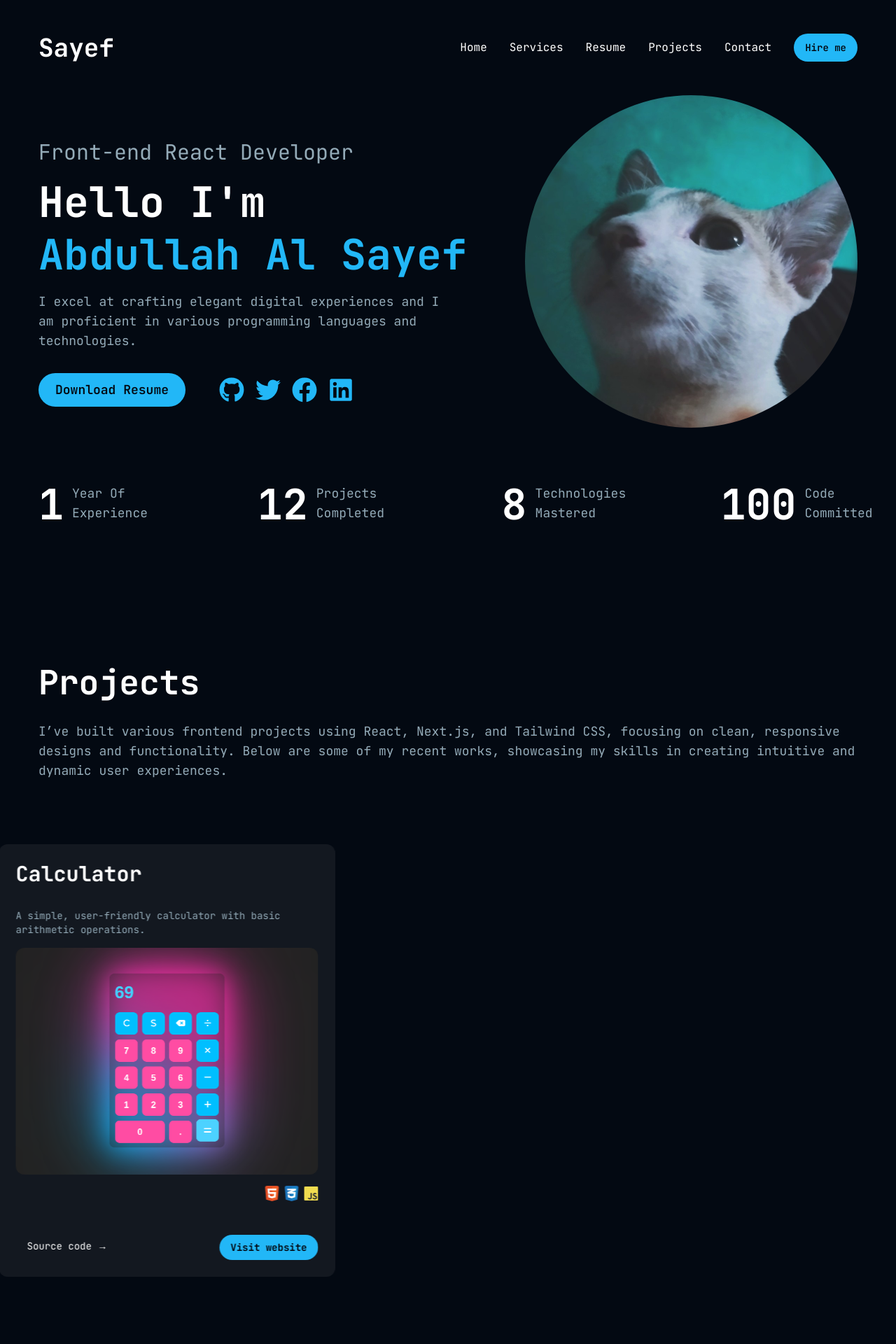
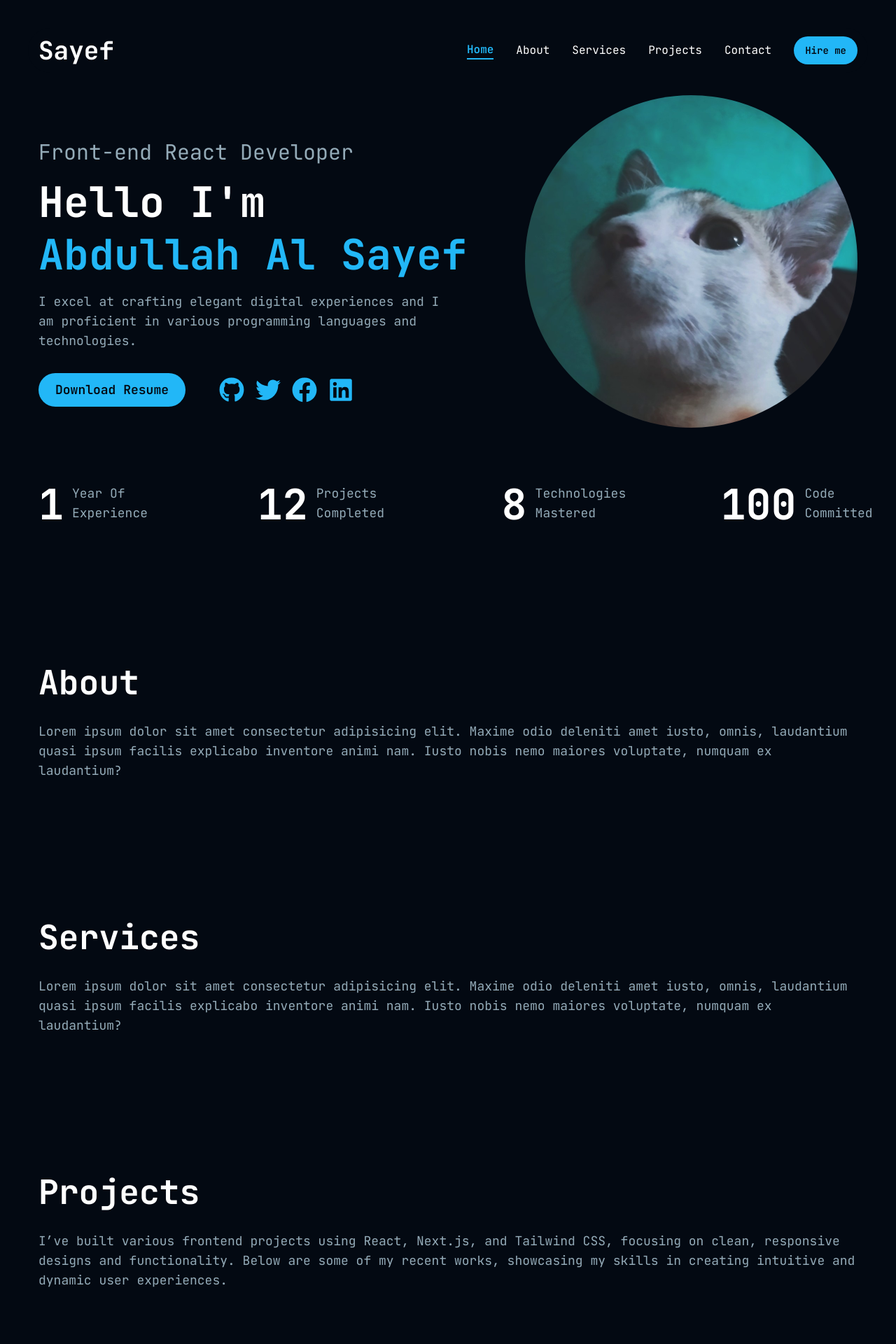
Before and after one commit to blckdrgn03/new-portfolio, a Next.js app: page / in a window 1280 px wide. Shown: the top 1920 px of the page at 70% size. Built offline with nearby package versions, Linux system fonts and the light colour scheme.

Commit message:
updated header

```diff
--- a/app/layout.jsx
+++ b/app/layout.jsx
@@ -15,7 +15,7 @@ export const metadata = {
 
 export default function RootLayout({ children }) {
   return (
-    <html lang="en" className="h-screen overflow-y-scroll scrollbar-thin scrollbar-thumb-accent scrollbar-thumb-rounded scrollbar-track-transparent">
+    <html lang="en" className="h-screen overflow-y-scroll scrollbar-thin scrollbar-thumb-accent scrollbar-thumb-rounded scrollbar-track-transparent scroll-smooth">
       <body
         className={`${jetbrainsMono.variable} antialiased bg-primary text-slate`}
       >
--- a/app/page.jsx
+++ b/app/page.jsx
@@ -1,11 +1,17 @@
+import About from "@/components/about";
+import Contact from "@/components/contact";
 import Home from "@/components/home";
 import Projects from "@/components/projects";
+import Services from "@/components/services";
 
 export default function Page() {
     return (
         <main>
             <Home />
+            <About />
+            <Services />
             <Projects />
+            <Contact />
         </main>
     );
 }
--- /dev/null
+++ b/components/about.jsx
@@ -0,0 +1,10 @@
+
+export default function About() {
+
+    return (
+        <section id="about" className="mx-auto pt-[1rem] mt-[4rem] md:mt-[6.5rem] lg:mt-[9rem] xl:pt-[2rem] xl:mt-[10.5rem]">
+            <h1 className="container md:text-4xl text-white text-3xl lg:text-5xl font-bold text-center xl:text-left pb-4 xl:pb-8">About</h1>
+            <p className="container text-sm md:text-md lg:text-lg text-center xl:text-left">Lorem ipsum dolor sit amet consectetur adipisicing elit. Maxime odio deleniti amet iusto, omnis, laudantium quasi ipsum facilis explicabo inventore animi nam. Iusto nobis nemo maiores voluptate, numquam ex laudantium?</p>
+        </section>
+    );
+}
--- /dev/null
+++ b/components/contact.jsx
@@ -0,0 +1,9 @@
+export default function Contact() {
+
+    return (
+        <section id="contact" className="mx-auto pt-[1rem] mt-[4rem] md:mt-[6.5rem] lg:mt-[9rem] xl:pt-[2rem] xl:mt-[10.5rem]">
+            <h1 className="container md:text-4xl text-white text-3xl lg:text-5xl font-bold text-center xl:text-left pb-4 xl:pb-8">Contact</h1>
+            <p className="container text-sm md:text-md lg:text-lg text-center xl:text-left">Lorem ipsum dolor sit amet consectetur adipisicing elit. Maxime odio deleniti amet iusto, omnis, laudantium quasi ipsum facilis explicabo inventore animi nam. Iusto nobis nemo maiores voluptate, numquam ex laudantium?</p>
+        </section>
+    );
+}
--- a/components/header.jsx
+++ b/components/header.jsx
@@ -5,37 +5,64 @@ import { HiMenuAlt4 } from "react-icons/hi";
 import { usePathname } from 'next/navigation';
 import {
   Sheet,
-  SheetClose,
   SheetContent,
-  SheetDescription,
-  SheetFooter,
-  SheetHeader,
-  SheetTitle,
   SheetTrigger,
 } from "@/components/ui/sheet"
+import { useEffect, useState } from "react";
 
 export default function Header() {
-    const currentPath = usePathname();
+    const [activeSection, setActiveSection] = useState('');
+    const [scrollPosition, setScrollPosition] = useState(0);
+    const [isVisible, setIsVisible] = useState(true);
 
+  // Detect the current section
+  useEffect(() => {
+    const sections = document.querySelectorAll('section');
+    const handleScroll = () => {
+      const currentPosition = window.scrollY;
+      let currentSection = '';
 
+      sections.forEach((section) => {
+        const sectionTop = section.offsetTop;
+        const sectionHeight = section.clientHeight;
+        if (currentPosition >= sectionTop - 150) {
+          currentSection = section.getAttribute('id');
+        }
+      });
+
+      setActiveSection(currentSection);
+
+      // Hide/Show Navbar
+      if (currentPosition > scrollPosition && currentPosition > 75) {
+        setIsVisible(false); // Hide navbar when scrolling down
+      } else {
+        setIsVisible(true); // Show navbar when scrolling up
+      }
+      setScrollPosition(currentPosition);
+    };
+
+    window.addEventListener('scroll', handleScroll);
+
+    return () => window.removeEventListener('scroll', handleScroll);
+  }, [scrollPosition]);
 
     return (
-        <header className="my-4 mx-auto text-white py-4 rounded-full xl:my-9 xl:py-3 container flex items-center justify-end md:justify-between">
+        <header className={`${isVisible ? "" : "-translate-y-[10rem]"} transition-all duration-200 fixed top-1 -translate-x-1/2 z-10 left-1/2 text-white py-4 bg-primary rounded-full xl:my-9 xl:py-3 container flex items-center justify-end md:justify-between`}>
             <a className="group font-bold hidden md:block capitalize text-4xl" href="#home"><h1>sayef</h1></a>
             <div className="hidden xl:flex gap-8">
                 <nav className="flex justify-center gap-8 items-center">
                     {links.map((link, i) => {
-                        return <a className={`${currentPath == link.path && "text-accent border-b-accent border-b-2"} hover:text-accent transition-all duration-300 capitalize`}  key={i} href={link.path}>{link.name}</a>;
+                        return <a className={`${activeSection == link.name && "text-accent font-semibold border-b-accent border-b-2"} hover:text-accent transition-all duration-300 capitalize`}  key={i} href={link.path}>{link.name}</a>;
                     })}
                 </nav>
                 <Button className="font-semibold bg-accent text-primary rounded-full hover:bg-accent-hover">Hire me</Button>
             </div>
-            <MobileMenu />
+            <MobileMenu activeSection={activeSection}/>
         </header>
     )
 }
 
-function MobileMenu() {
+function MobileMenu({ activeSection }) {
     const currentPath = usePathname();
     console.log(currentPath)
   return (
@@ -48,7 +75,7 @@ function MobileMenu() {
 
         <div className="flex h-screen flex-col justify-center items-center gap-8 py-4">
             {links.map((link, i) => {
-                        return <a className={`${currentPath == link.path && "text-accent border-accent border-b-2"} hover:text-accent transition-all duration-300 capitalize text-2xl md:text-3xl`}  key={i} href={link.path}>{link.name}</a>;
+                        return <a className={`${activeSection == link.name && "text-accent font-semibold"} hover:text-accent transition-all duration-300 capitalize text-2xl md:text-3xl`}  key={i} href={link.path}>{link.name}</a>;
                     })}
         </div>
 
@@ -63,13 +90,14 @@ let links = [
             path: "#home"
         },
         {
+            name: "about",
+            path: "#about"
+        },
+        {
             name: "services",
             path: "#services"
         },
-        {
-            name: "resume",
-            path: "#resume"
-        },
+
         {
             name: "projects",
             path: "#projects"
--- a/components/home.jsx
+++ b/components/home.jsx
@@ -6,7 +6,8 @@ import Image from "next/image";
 export default function Home() {
     return (
         <>
-            <section id="home" className="container mx-auto flex flex-col items-center xl:flex-row-reverse justify-between">
+            <section id="home" className="container pt-[8.5rem]">
+                <div className=" flex flex-col items-center xl:flex-row-reverse justify-between mx-auto">
                     <div className="relative rounded-full overflow-hidden xl:pb-0 h-[250px] w-[250px] md:h-[275px] md:w-[275px] md:h-[300px] md:w-[300px] xl:h-[475px] xl:w-[475px] mb-8">
                         <Image className="object-cover absolute" alt="Sayef" fill quality={100} src="/pic.png"/>
                     </div>
@@ -17,8 +18,10 @@ export default function Home() {
                         <p className="xl:w-[54ch] text-sm md:text-md lg:text-lg text-center xl:text-left pb-8 xl:pb-8">I excel at crafting elegant digital experiences and I am proficient in various programming languages and technologies.</p>
                         <Socials />
                     </div>
+                </div>
+                <Stats />
             </section>
-            <Stats />
+
 
         </>
 
--- a/components/projects.jsx
+++ b/components/projects.jsx
@@ -6,13 +6,11 @@ export default function Projects() {
 
 
     return (
-        <section id="projects" className="mb-12 mx-auto mt-[5rem] md:mt-[7.5rem] lg:mt-[10rem] xl:mt-[12.5rem]">
+        <section id="projects" className="mx-auto pt-[1rem] mt-[4rem] md:mt-[6.5rem] lg:mt-[9rem] xl:pt-[2rem] xl:mt-[10.5rem]">
             <h1 className="container md:text-4xl text-white text-3xl lg:text-5xl font-bold text-center xl:text-left pb-4 xl:pb-8">Projects</h1>
             <p className="container text-sm md:text-md lg:text-lg text-center xl:text-left">I’ve built various frontend projects using React, Next.js, and Tailwind CSS, focusing on clean, responsive designs and functionality. Below are some of my recent works, showcasing my skills in creating intuitive and dynamic user experiences.</p>
 
             <RealProjects />
-
-            <p className="text-sm md:text-md lg:text-lg text-center xl:text-left">I’ve built various frontend projects using React, Next.js, and Tailwind CSS, focusing on clean, responsive designs and functionality. Below are some of my recent works, showcasing my skills in creating intuitive and dd CSS, focusing on clean, responsive designs and functionality. Below are some of my recent works, showcasing my skills in creating intuitive and dynamic d CSS, focusing on clean, responsive designs and functionality. Below are some of my recent works, showcasing my skills in creating intuitive and dynamic d CSS, focusing on clean, responsive designs and functionality. Below are some of my recent works, showcasing my skills in creating intuitive and dynamic d CSS, focusing on clean, responsive designs and functionality. Below are some of my recent works, showcasing my skills in creating intuitive and dynamic d CSS, focusing on clean, responsive designs and functionality. Below are some of my recent works, showcasing my skills in creating intuitive and dynamic ynamic user experiences.</p>
         </section>
     );
 }
--- /dev/null
+++ b/components/services.jsx
@@ -0,0 +1,10 @@
+
+export default function Services() {
+
+    return (
+        <section id="services" className="mx-auto pt-[1rem] mt-[4rem] md:mt-[6.5rem] lg:mt-[9rem] xl:pt-[2rem] xl:mt-[10.5rem]">
+            <h1 className="container md:text-4xl text-white text-3xl lg:text-5xl font-bold text-center xl:text-left pb-4 xl:pb-8">Services</h1>
+            <p className="container text-sm md:text-md lg:text-lg text-center xl:text-left">Lorem ipsum dolor sit amet consectetur adipisicing elit. Maxime odio deleniti amet iusto, omnis, laudantium quasi ipsum facilis explicabo inventore animi nam. Iusto nobis nemo maiores voluptate, numquam ex laudantium?</p>
+        </section>
+    );
+}
--- a/components/ui/3d-project.jsx
+++ b/components/ui/3d-project.jsx
@@ -7,15 +7,15 @@ export function Project({ project }) {
   return (
     (<CardContainer className="inter-var scroll-snap-start">
       <CardBody
-        className="bg-[#131820] relative group/card hover:shadow-2xl hover:shadow-accent/[0.3] w-[20rem] md:w-[25rem] lg:w-[30rem] h-auto rounded-xl p-6">
+        className="bg-[#171d26] relative group/card hover:shadow-2xl hover:shadow-accent/[0.2] w-[20rem] md:w-[25rem] lg:w-[30rem] h-auto rounded-xl p-6">
         <CardItem
-          translateZ="60"
+          translateZ="50"
           className="text-xl md:text-2xl text-white lg:text-3xl font-bold text-white capitalize">
           {project.name}
         </CardItem>
         <CardItem
           as="p"
-          translateZ="50"
+          translateZ="60"
           className="text-xs md:text-sm lg:text-md max-w-sm mt-2 lg:mt-4 xl:mt-8 text-slate">
           {project.description}
         </CardItem>
--- a/components/ui/real-project.jsx
+++ b/components/ui/real-project.jsx
@@ -57,12 +57,12 @@ export default function RealProjects() {
     const { scrollYProgress } = useScroll({
         target: targetRef,
     });
-    const x = useTransform(scrollYProgress, [0, 1], ["4%", "-100%"]);
+    const x = useTransform(scrollYProgress, [0, 1], ["4%", "-50%"]);
 
     return (
-        <div ref={targetRef} className="relative h-[700vh]">
-            <div className="sticky top-0 flex h-screen items-center overflow-hidden">
-                <motion.div style={{ x }} className="flex flex-row-reverse gap-6 my-4">
+        <div ref={targetRef} className="relative h-[400vh]">
+            <div className="sticky top-0 flex h-screen items-center overflow-hidden my-12">
+                <motion.div style={{ x }} className="flex flex-row-reverse gap-6">
                     {projects.map(project => {
                         return <Project key={project.id} project={project}/>;
                     })}
--- a/components/ui/stats.jsx
+++ b/components/ui/stats.jsx
@@ -2,7 +2,7 @@ import CountupOnVisible from '@/lib/CountupOnVisible';
 
 export default function Stats() {
     return (
-        <section className="flex mx-auto container flex-wrap xl:flex-nowrap justify-between mt-12">
+        <div className="flex flex-wrap xl:flex-nowrap justify-between mt-12">
             <div className="w-1/2 xl:w-auto gap-2 xl:gap-3 mb-8 xl:mb-0 flex justify-center align-center">
                 <span className="text-3xl lg:text-4xl xl:text-6xl font-bold"><CountupOnVisible start={0} end={1} duration={5}/></span>
                 <span className="capitalize text-sm lg:text-md leading-4 xl:text-lg w-[7ch]">year of experience</span>
@@ -19,6 +19,6 @@ export default function Stats() {
                 <span className="text-3xl lg:text-4xl xl:text-md xl:text-6xl font-bold"><CountupOnVisible  start={0} end={100} duration={5}/></span>
                 <span className="capitalize text-sm lg:text-md xl:text-lg leading-4 w-[7ch]">code committed</span>
             </div>
-        </section>
+        </div>
     )
 }
```
Lines whose indentation alone changed are shown as unchanged.
